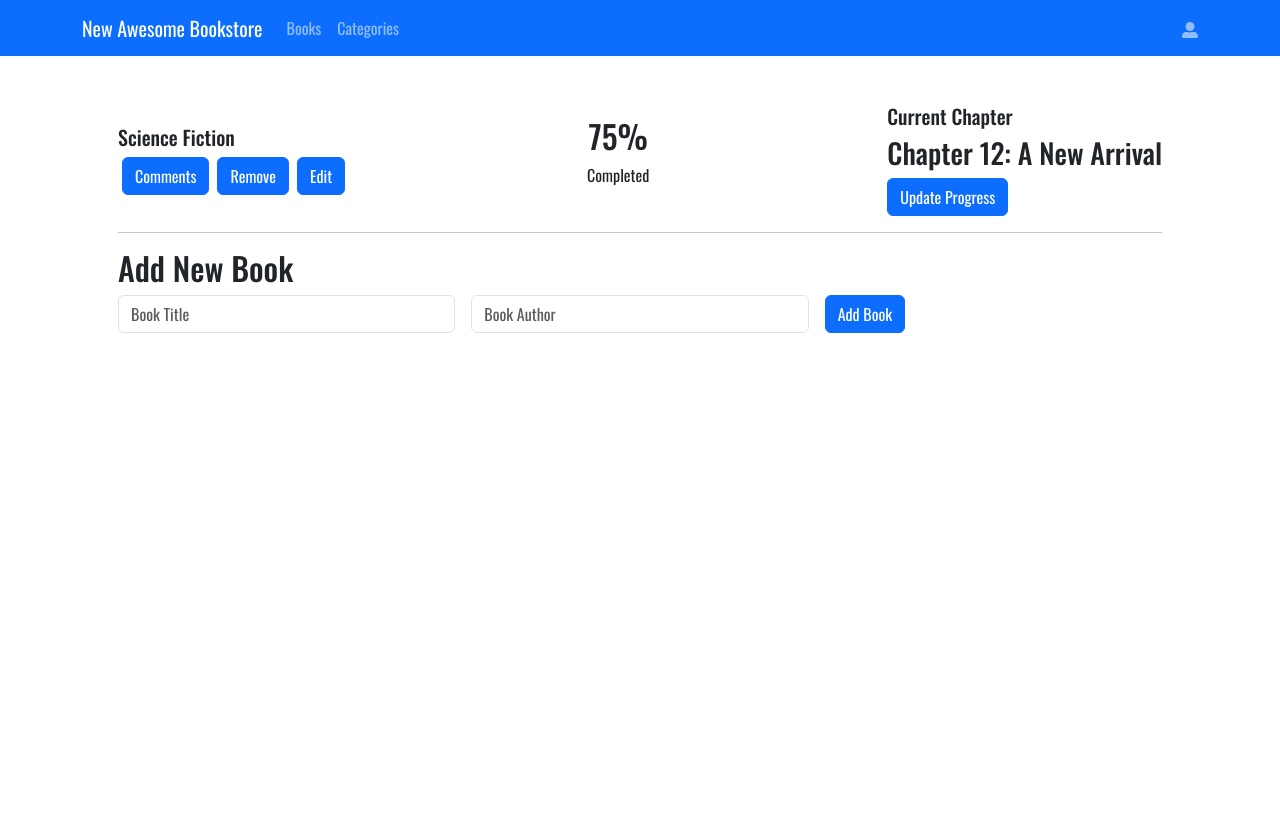
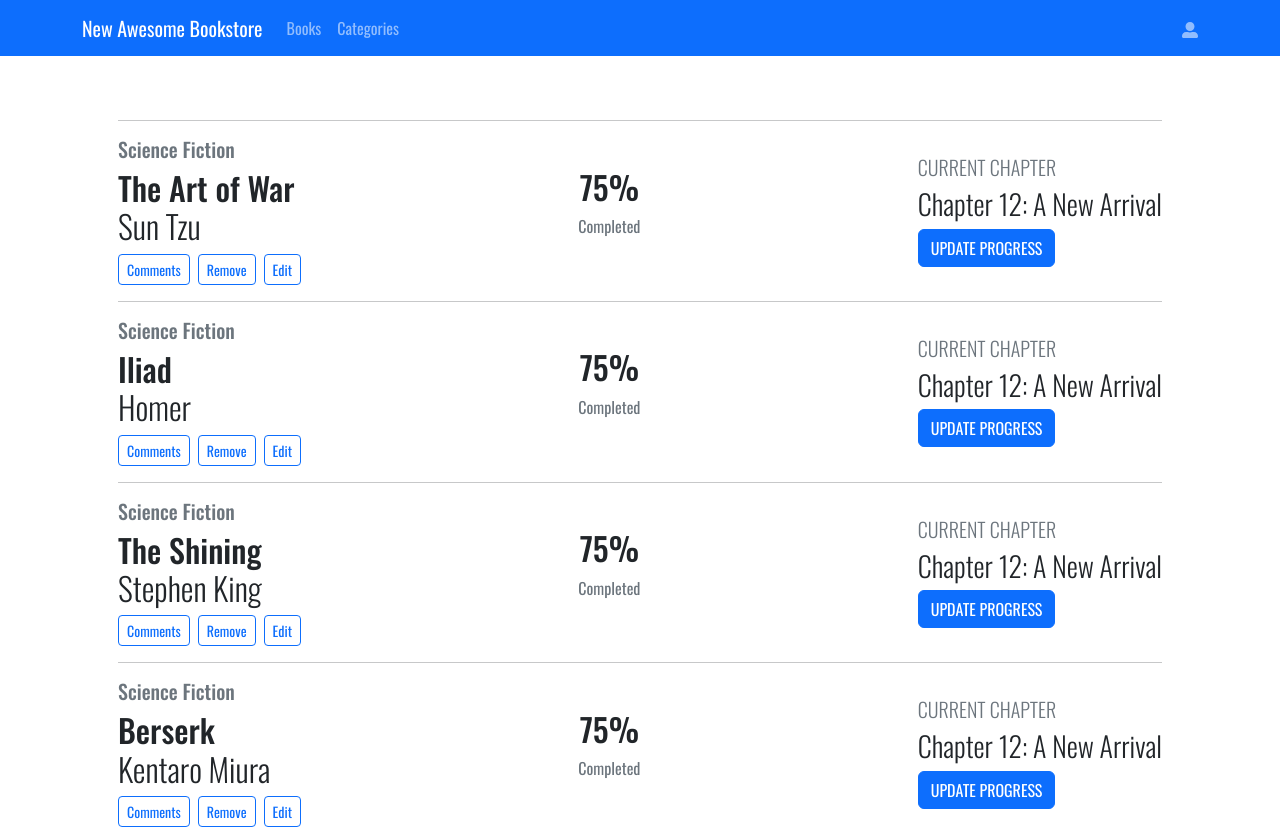
Before and after one commit to HunterX-7/New-Awesome-Bookstore, a React (Create React App) app: page / in a window 1280 px wide. Shown: the top 829 px of the page. Before the commit the page ends 800 px from the top, so only its background shows below. Built offline with nearby package versions, Linux system fonts and the light colour scheme.

Commit message:
Consume the state and map the book info in the booklist
Fix linters

```diff
--- a/src/App.css
+++ b/src/App.css
@@ -7,6 +7,10 @@
   font-family: 'Oswald', sans-serif;
 }
 
+.weight-300 {
+  font-weight: 300;
+}
+
 .App {
   text-align: center;
 }
--- a/src/components/book.js
+++ b/src/components/book.js
@@ -13,32 +13,33 @@ const Book = ({ title, author, id }) => {
 
   return (
     <>
+      <hr />
       <div className="d-flex justify-content-between align-items-center">
         <div>
-          <h5 className="mr-3">Science Fiction</h5>
+          <h5 className="mr-3 text-secondary">Science Fiction</h5>
           <h2 className="mb-0">
             {title}
           </h2>
-          <h2 className="mb-0">
+          <h2 className="weight-300 mb-0">
             {author}
           </h2>
-          <ul className="mb-0 p-0">
-            <button type="button" className="btn btn-primary mx-1">Comments</button>
-            <button id={id} onClick={onClick} type="button" className="btn btn-primary mx-1">Remove</button>
-            <button type="button" className="btn btn-primary mx-1">Edit</button>
+          <ul className="mb-0 p-0 mt-2">
+            <button type="button" className="btn btn-outline-primary btn-sm mx-0">Comments</button>
+            <button id={id} onClick={onClick} type="button" className="btn btn-outline-primary btn-sm mx-2">Remove</button>
+            <button type="button" className="btn btn-outline-primary btn-sm mx-0">Edit</button>
           </ul>
         </div>
 
         <div className="text-center mr-3">
           <h2>75%</h2>
-          <p>Completed</p>
+          <p className="text-secondary">Completed</p>
         </div>
 
         <div className="d-flex align-items-center">
           <div>
-            <h5>Current Chapter</h5>
-            <h3>Chapter 12: A New Arrival</h3>
-            <button type="button" className="btn btn-primary">Update Progress</button>
+            <h5 className="text-secondary weight-300">CURRENT CHAPTER</h5>
+            <h3 className="weight-300">Chapter 12: A New Arrival</h3>
+            <button type="button" className="btn btn-primary">UPDATE PROGRESS</button>
           </div>
         </div>
       </div>
--- a/src/components/bookForm.js
+++ b/src/components/bookForm.js
@@ -1,6 +1,6 @@
-import { useState } from "react";
-import { useDispatch } from "react-redux";
-import { addBook } from "../redux/books/books";
+import { useState } from 'react';
+import { useDispatch } from 'react-redux';
+import { addBook } from '../redux/books/books';
 
 const BookForm = () => {
   const dispatch = useDispatch();
@@ -11,7 +11,7 @@ const BookForm = () => {
     const id = Math.ceil(Math.random() * 10000);
     const book = { title, author, id };
     dispatch(addBook(book));
-  }
+  };
 
   return (
     <form onSubmit={onSubmit}>
@@ -25,7 +25,7 @@ const BookForm = () => {
           <input onChange={(e) => setAuthor(e.target.value)} value={author} type="text" id="book-author" className="form-control" placeholder="Book Author" required />
         </div>
         <div className="col">
-          <button type="submit" className="btn btn-primary">Add Book</button>
+          <button type="submit" className="btn btn-primary">ADD BOOK</button>
         </div>
       </div>
     </form>
--- a/src/components/bookList.js
+++ b/src/components/bookList.js
@@ -1,11 +1,19 @@
+import React from 'react';
+import { useSelector } from 'react-redux';
 import BookForm from './bookForm';
 import Book from './book';
 
-const BookList = () => (
-  <div>
-    <Book />
-    <BookForm />
-  </div>
-);
+const BookList = () => {
+  const books = useSelector((state) => state.books);
+
+  return (
+    <div>
+      { books.map((book) => (
+        <Book key={book.id} id={book.id} author={book.author} title={book.title} />
+      ))}
+      <BookForm />
+    </div>
+  );
+};
 
 export default BookList;
--- a/src/redux/books/books.js
+++ b/src/redux/books/books.js
@@ -14,8 +14,8 @@ const initialState = [
   },
   {
     id: Math.ceil(Math.random() * 10000),
-    author: 'Jane Austen',
-    title: 'Pride and Prejudice',
+    author: 'Stephen King',
+    title: 'The Shining',
   },
   {
     id: Math.ceil(Math.random() * 10000),
@@ -26,12 +26,12 @@ const initialState = [
 
 const addBook = (book) => ({
   type: ADD_BOOK,
-  payload: book,
+  book,
 });
 
 const removeBook = (id) => ({
   type: REMOVE_BOOK,
-  payload: id,
+  id,
 });
 
 const reducerBooks = (state = initialState, action) => {
```
